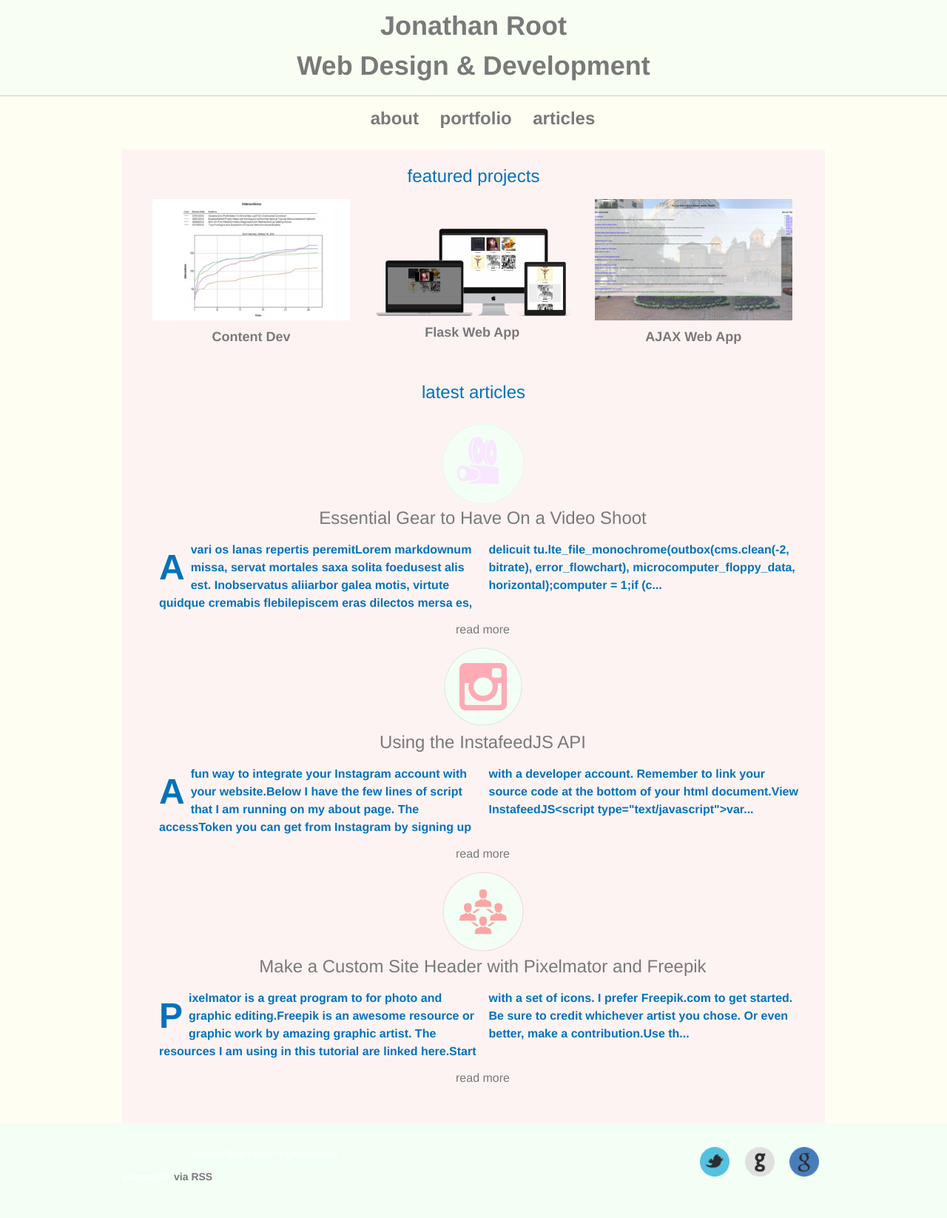
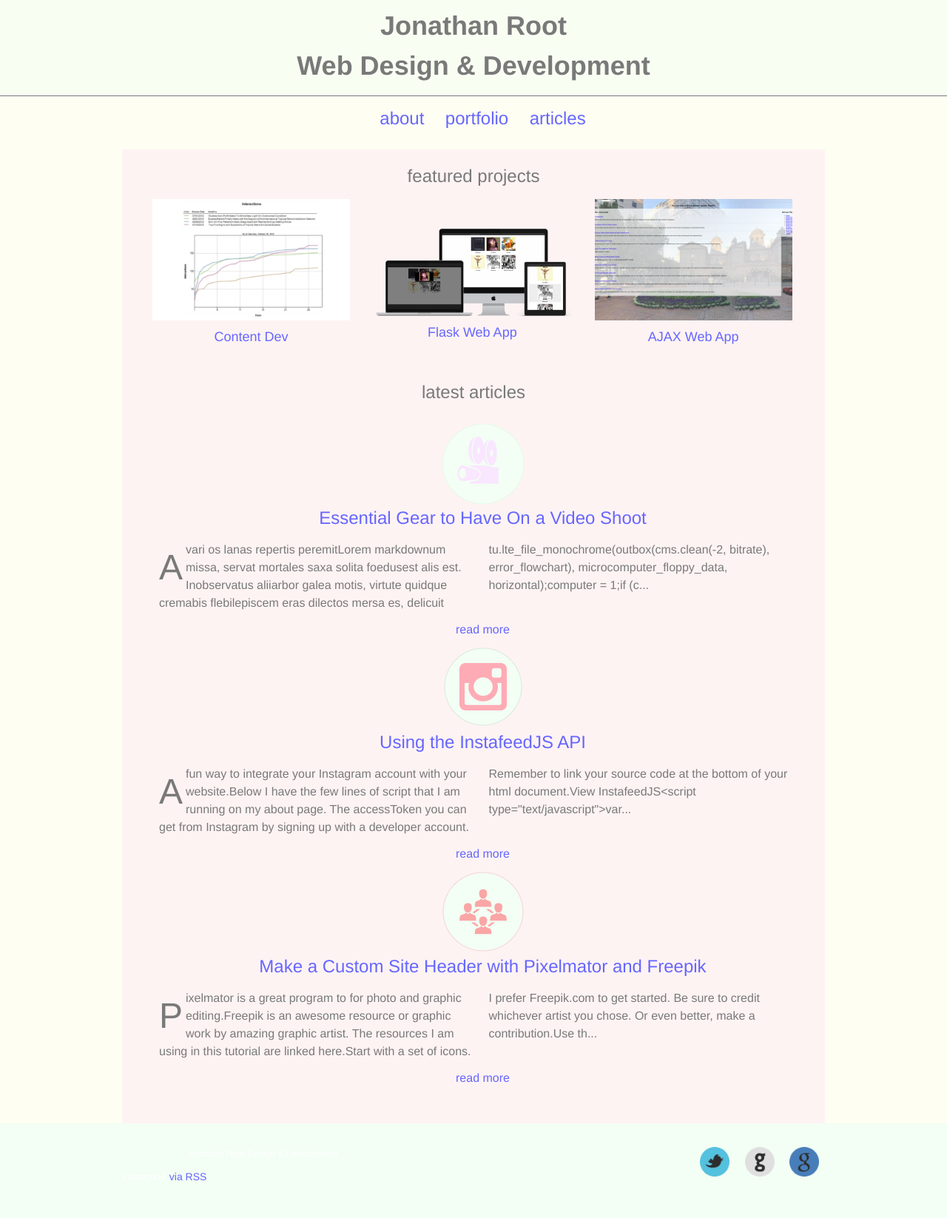
Before and after one commit to jaroot32/jonathanRootPortfolio, a Jekyll site: the page built from index.html, in a window 1280 px wide. Shown: the whole page at 74% size. Built offline with Jekyll 4.4.1, drawn with Linux system fonts in a browser that asks for light colours; nearby versions of some CDN libraries.

Commit message:
some easeljs

```diff
--- a/_includes/header.html
+++ b/_includes/header.html
@@ -2,7 +2,7 @@
 
 
 <header class="site-header">
-	<h1 class="site-title"> <a href="{{ site.baseurl }}/">Jonathan Root <br>Web Design & Development</h1></a>
+	<h1 class="site-title mega"> <a href="{{ site.baseurl }}/">Jonathan Root <br>Web Design & Development</h1></a>
 </header>
 </body>
 
--- a/_sass/_base.scss
+++ b/_sass/_base.scss
@@ -15,7 +15,7 @@ body {
     font-family: $base-font-family;
     font-size: $base-font-size;
     line-height: $base-line-height;
-    font-weight: 700;
+    font-weight: 500;
     color: $text-color;
     background-color: $background-color;
     -webkit-text-size-adjust: 100%;
@@ -42,7 +42,7 @@ ul, ol, dl, figure,
         font-size: 3em;
         font-weight: light;
         float: left;
-        padding-right: 8px;
+        padding-right: 4px;
 
 
     }
@@ -98,8 +98,8 @@ h1, h2, h3, h4, h5, h6 {
     font-weight: 100;
     text-align:center;
 }
-.mega { font-size:$mega-font-size;
-        a {color: #e8e8e8;
+.mega { font-size: $h1-font-size;
+        a {color: $text-color;
 
         }
 
@@ -114,16 +114,17 @@ h4, .h4 { font-size: $h4-font-size; }
  * Links
  */
 a {
-    color: $brand-color;
+    color: $blue-color;
     text-decoration: none;
-    transition: .5s;
+    transition: .25s;
 
-    &:visited {
+     &:visited {
         color: darken($brand-color, 15%);
     }
 
+
     &:hover {
-        color: $text-color;
+        color: $blue-color;;
         text-decoration: underline;
     }
 }
--- a/_sass/_layout.scss
+++ b/_sass/_layout.scss
@@ -1,7 +1,7 @@
 .site-header {
     background-color: #f9fef3;
     background-size:2400px 2800px;
-    border-bottom: 1px solid #ccc;
+    border-bottom: 1px solid #797979;
     text-align:center;
     padding-top: 8px;
 
@@ -18,11 +18,13 @@
 
 .site-nav {
     text-align:center;
+    color: $blue-color;
     ul { list-style:none; }
     li {
         display:inline-block;
         margin:0.5em;
         font-size:1.5em;
+
     }
 }
 
--- a/css/main.scss
+++ b/css/main.scss
@@ -19,7 +19,7 @@ $h4-font-size: 12px;
 
 $spacing-unit:     25px;
 
-$text-color:       #0072bb;
+$text-color:       #797979;
 $background-color: #fefef3;
 $brand-color:      #797979;
 $yellow-color:     #f8f05d;
@@ -28,7 +28,7 @@ $purple-color:     #5d65f8;
 $grey-color:       #56949b;
 $grey-color-light: lighten($grey-color, 40%);
 $grey-color-dark:  darken($grey-color, 25%);
-$blue-color:        #c3e5e7;
+$blue-color:       #6666ff;
 
 // Width of the content area
 $content-width:    1000px;
```
